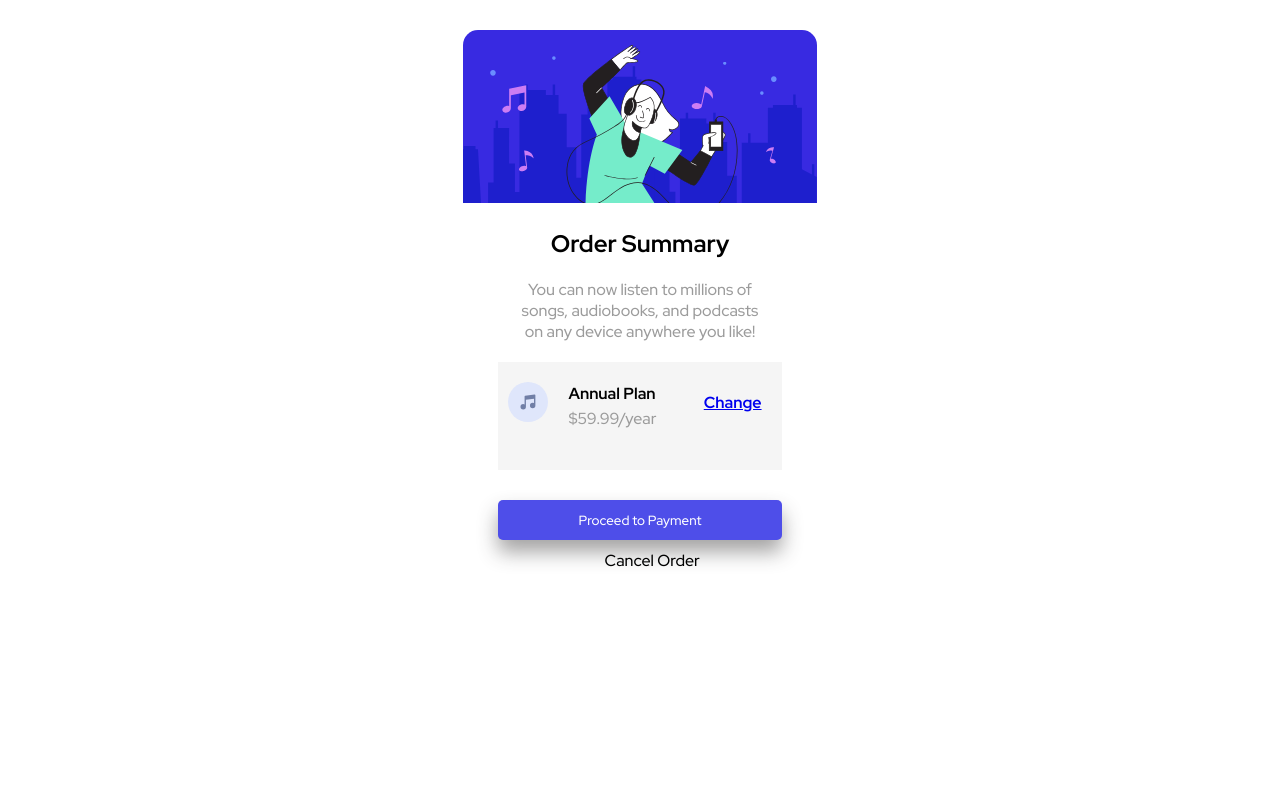
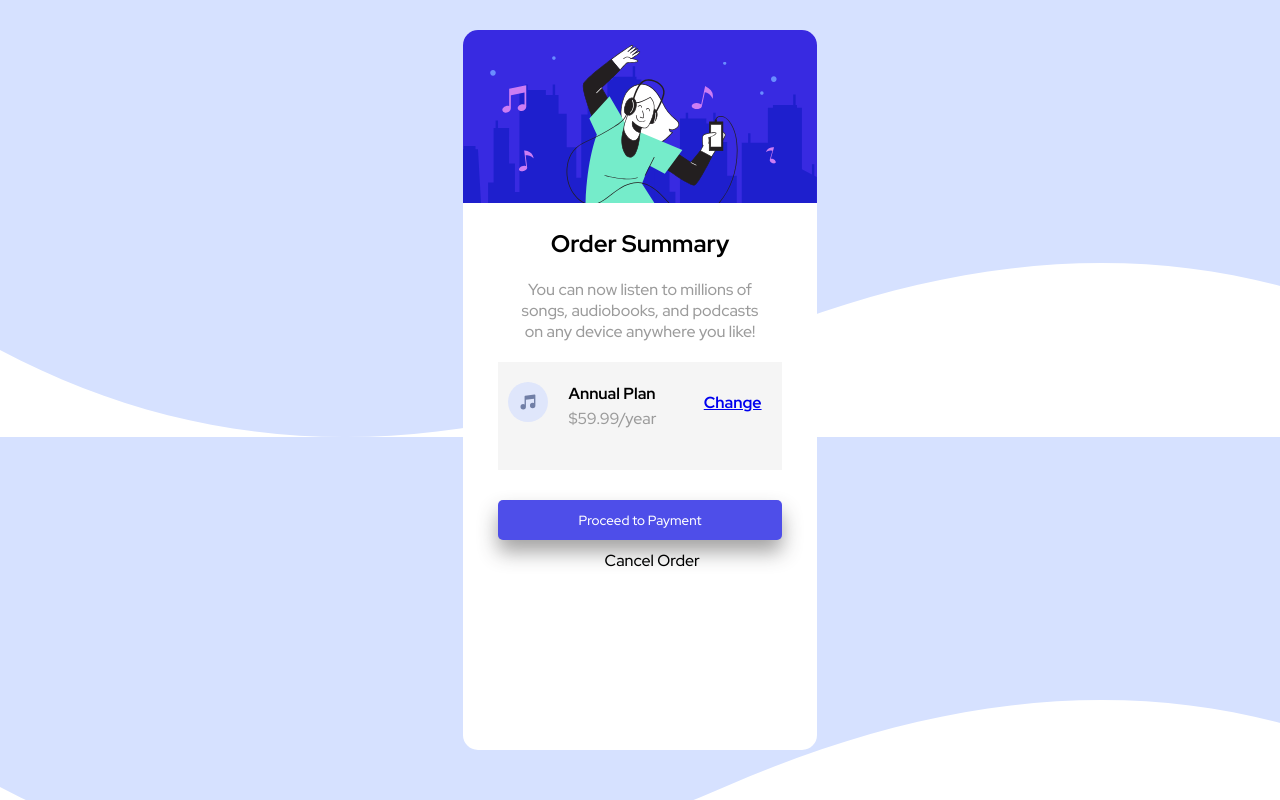
Before and after one commit to GouthamKamath/Order-summary-card, a plain HTML site: page index.html in a window 1280 px wide. Drawn offline with Linux system fonts and the light colour scheme; the site is published under a folder, as on GitHub Pages, so addresses that start at the root find nothing.

Commit message:
Update styles.css

```diff
--- a/css/styles.css
+++ b/css/styles.css
@@ -1,5 +1,5 @@
 body{
-    background-image: url('/images/pattern-background-desktop.svg');
+    background-image: url('../images/pattern-background-desktop.svg');
     font-family: 'Red Hat Display', sans-serif;
     max-width: 100%;
     overflow-y: hidden;
```
